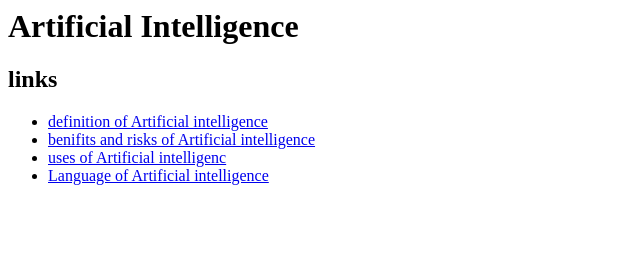
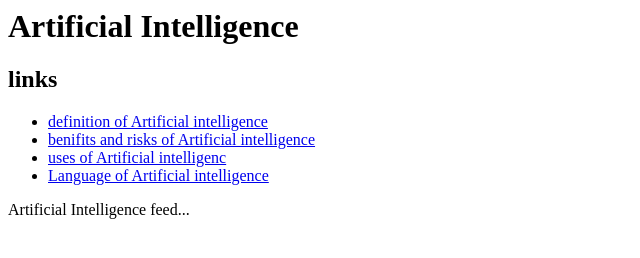
Before and after one commit to omarramzy11/x, a plain HTML site: page index.html in a window 1280 px wide. Shown: the whole page, without its empty margins (0-640 px from the left). Drawn offline with Linux system fonts and the light colour scheme.

Commit message:
the main page of Artificial intelligence

```diff
--- a/index.html
+++ b/index.html
@@ -13,5 +13,6 @@
   <li><a href="LanguageofArtificialintelligence.html/">Language of Artificial intelligence</a></li>
 </ul>
 
+Artificial Intelligence feed...
 </body>
 </html>
```
